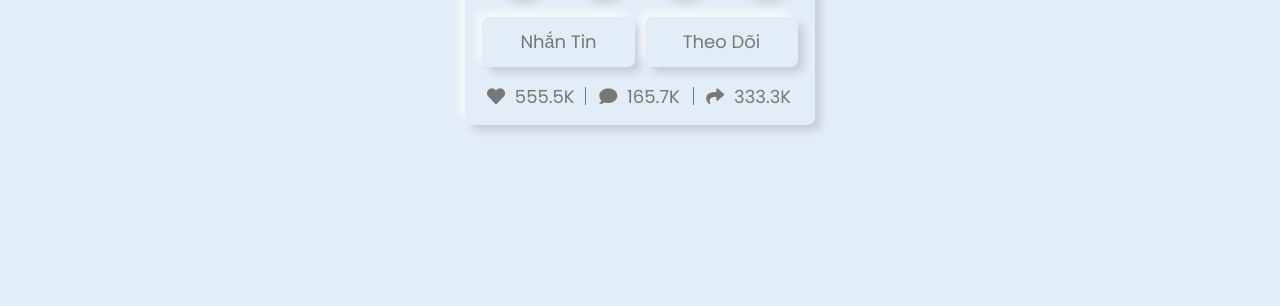
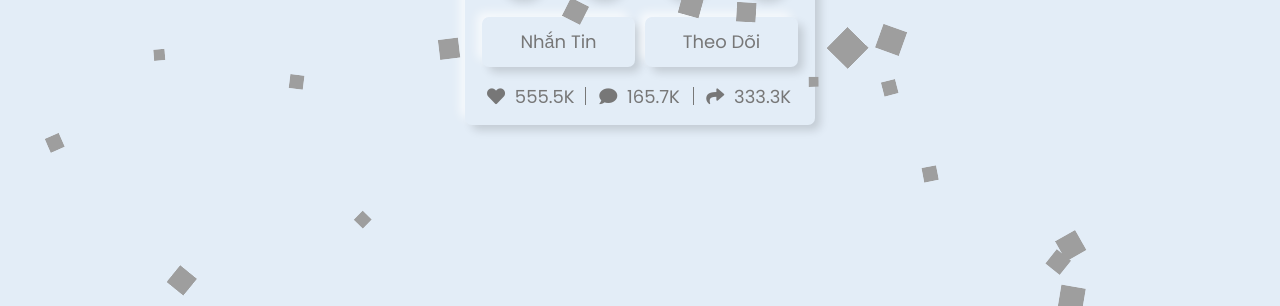
Before and after one commit to Huydz1913/Huydz1913.github.io, a plain HTML site: page index.html in a window 1280 px wide. Shown: the part 494-800 px from the top of the page. Drawn offline with Linux system fonts and the light colour scheme.

Commit message:
Update index.html

```diff
--- a/index.html
+++ b/index.html
@@ -157,3 +157,92 @@
         <script src="./script.js"></script>
     </body>
 </html>
+<!DOCTYPE html>
+<html lang="vi">
+<head>
+    <meta charset="UTF-8">
+    <meta name="viewport" content="width=device-width, initial-scale=1.0">
+    <title>Hiệu ứng hoa anh đào rơi</title>
+    <style>
+        body {
+            margin: 0;
+            overflow: hidden;
+            background-color: #222;
+        }
+        canvas {
+            position: absolute;
+            top: 0;
+            left: 0;
+            width: 100%;
+            height: 100%;
+        }
+    </style>
+</head>
+<body>
+    <canvas id="sakuraCanvas"></canvas>
+    <script>
+        const canvas = document.getElementById("sakuraCanvas");
+        const ctx = canvas.getContext("2d");
+        canvas.width = window.innerWidth;
+        canvas.height = window.innerHeight;
+
+        const sakuraArray = [];
+        const sakuraImage = new Image();
+        sakuraImage.src = "https://i.imgur.com/O8K2H1n.png"; // Hình hoa anh đào PNG trong suốt
+
+        class Sakura {
+            constructor() {
+                this.x = Math.random() * canvas.width;
+                this.y = Math.random() * canvas.height;
+                this.size = Math.random() * 20 + 10;
+                this.speedX = Math.random() * 2 - 1;
+                this.speedY = Math.random() * 3 + 1;
+                this.angle = Math.random() * 360;
+            }
+
+            update() {
+                this.x += this.speedX;
+                this.y += this.speedY;
+                this.angle += 0.02;
+                if (this.y > canvas.height) {
+                    this.y = -this.size;
+                    this.x = Math.random() * canvas.width;
+                }
+            }
+
+            draw() {
+                ctx.save();
+                ctx.translate(this.x, this.y);
+                ctx.rotate(this.angle);
+                ctx.drawImage(sakuraImage, -this.size / 2, -this.size / 2, this.size, this.size);
+                ctx.restore();
+            }
+        }
+
+        function init() {
+            for (let i = 0; i < 50; i++) {
+                sakuraArray.push(new Sakura());
+            }
+        }
+
+        function animate() {
+            ctx.clearRect(0, 0, canvas.width, canvas.height);
+            sakuraArray.forEach((sakura) => {
+                sakura.update();
+                sakura.draw();
+            });
+            requestAnimationFrame(animate);
+        }
+
+        window.addEventListener("resize", () => {
+            canvas.width = window.innerWidth;
+            canvas.height = window.innerHeight;
+        });
+
+        sakuraImage.onload = function () {
+            init();
+            animate();
+        };
+    </script>
+</body>
+</html>
```
